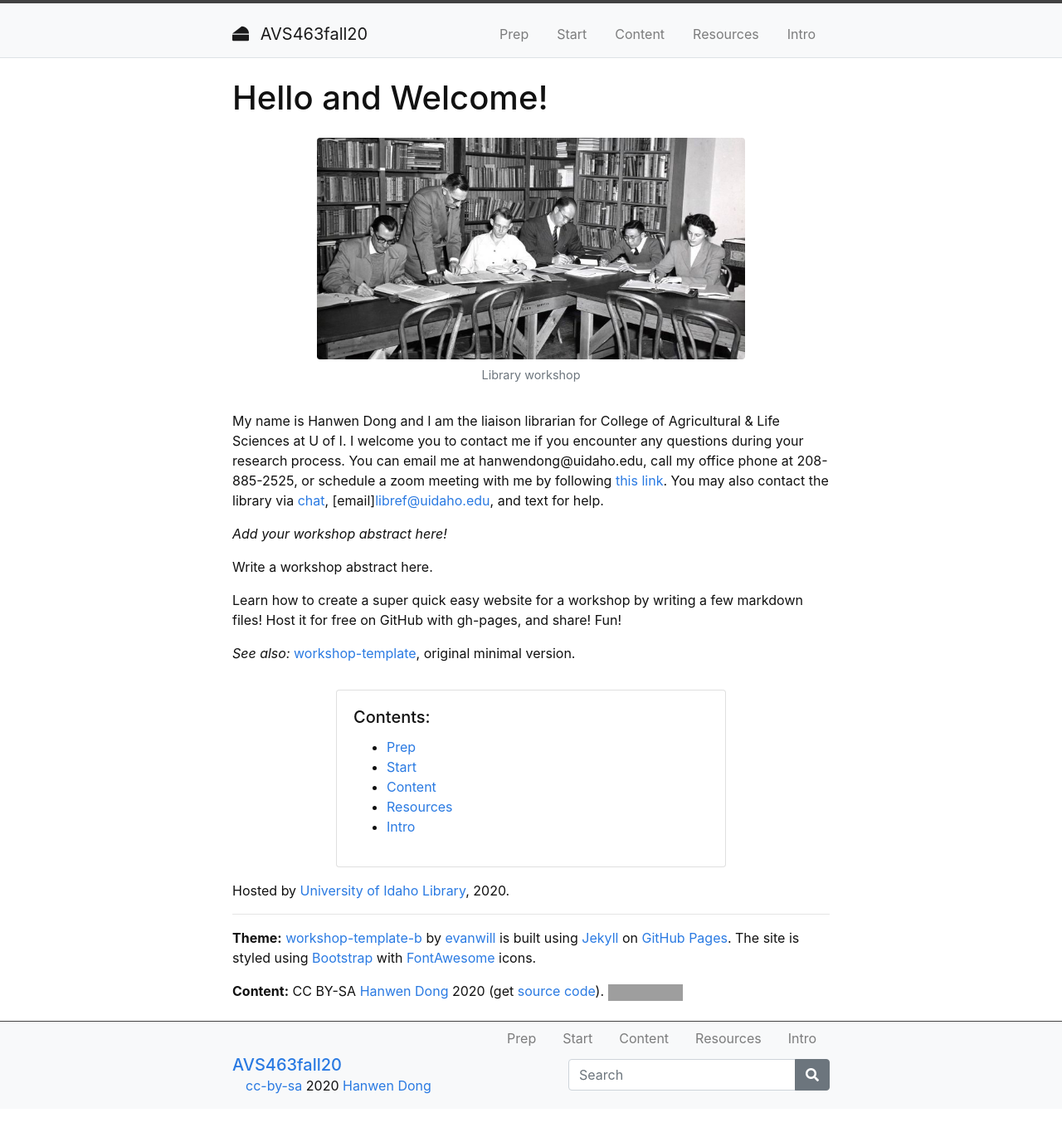
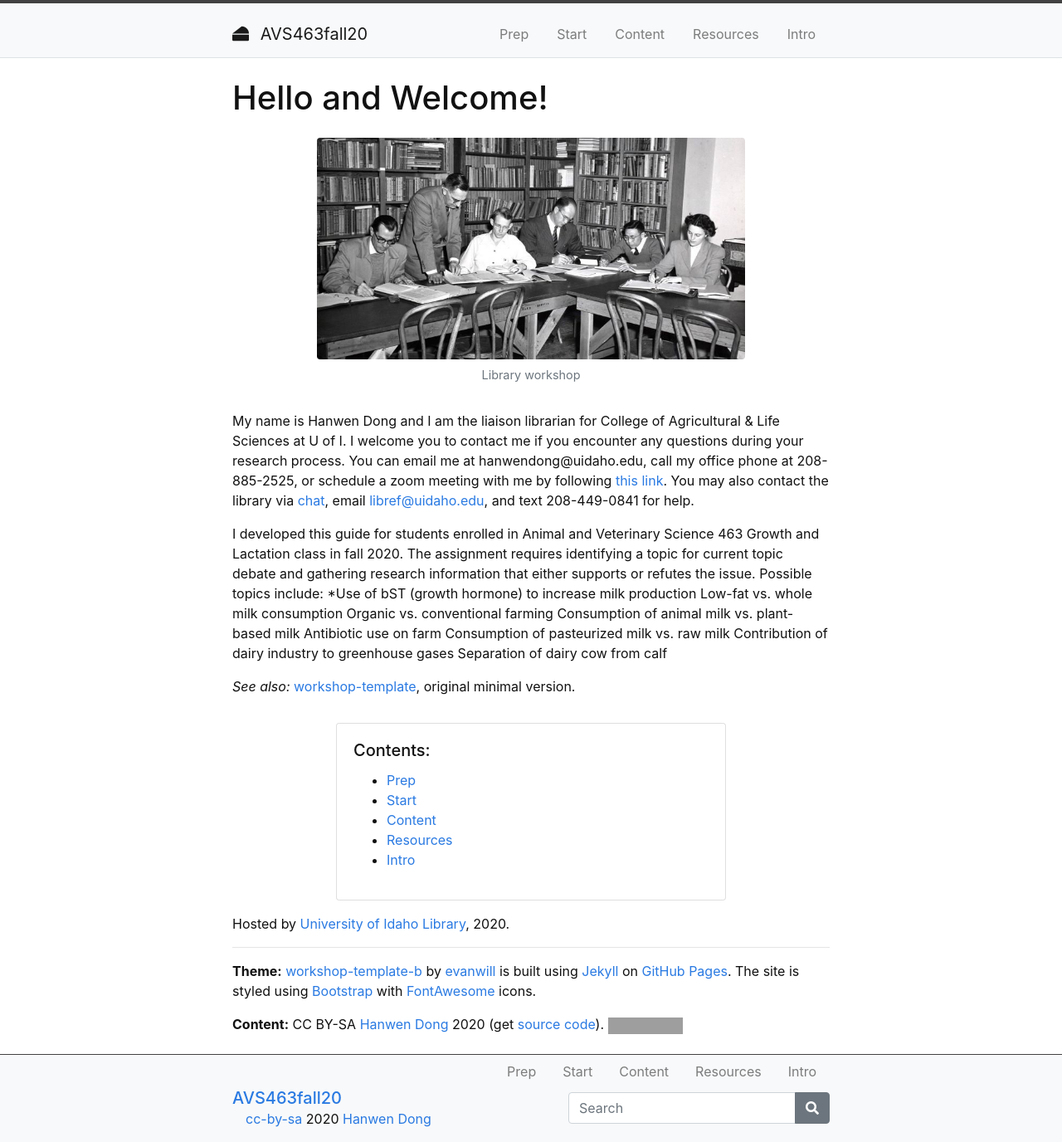
Before and after one commit to hanwendong1/AVS463-f20, a Jekyll site: the page built from index.md, in a window 1280 px wide. Shown: the whole page at 83% size. Built offline with Jekyll 4.4.1, drawn with Linux system fonts in a browser that asks for light colours; before the commit the page ends 1336 px from its top, so only the background shows below that; grey boxes are pictures that could not be loaded.

Commit message:
Update index.md

```diff
--- a/index.md
+++ b/index.md
@@ -7,15 +7,18 @@ layout: default
 
 {% include figure.html img="uidaho-workshop.jpg" alt="intro image here" caption="Library workshop" width="75%" %}
 
-My name is Hanwen Dong and I am the liaison librarian for College of Agricultural & Life Sciences at U of I. I welcome you to contact me if you encounter any questions during your research process. You can email me at hanwendong@uidaho.edu, call my office phone at 208-885-2525, or schedule a zoom meeting with me by following [this link](https://uidaho.co1.qualtrics.com/jfe/form/SV_1GJiDTJ7po0bDk9?topic=Agricultural+%26amp%3B+Life+Sciences&person=Hanwen+Dong&email=hanwendong%40uidaho.edu). You may also contact the library via [chat](https://www.lib.uidaho.edu/help/chat.html), [email]<libref@uidaho.edu>, and text for help.
+My name is Hanwen Dong and I am the liaison librarian for College of Agricultural & Life Sciences at U of I. I welcome you to contact me if you encounter any questions during your research process. You can email me at hanwendong@uidaho.edu, call my office phone at 208-885-2525, or schedule a zoom meeting with me by following [this link](https://uidaho.co1.qualtrics.com/jfe/form/SV_1GJiDTJ7po0bDk9?topic=Agricultural+%26amp%3B+Life+Sciences&person=Hanwen+Dong&email=hanwendong%40uidaho.edu). You may also contact the library via [chat](https://www.lib.uidaho.edu/help/chat.html), email <libref@uidaho.edu>, and text 208-449-0841 for help.
 
-*Add your workshop abstract here!*
+I developed this guide for students enrolled in Animal and Veterinary Science 463 Growth and Lactation class in fall 2020. The assignment requires identifying a topic for current topic debate and gathering research information that either supports or refutes the issue. Possible topics include:
+*Use of bST (growth hormone) to increase milk production
+Low-fat vs. whole milk consumption
+Organic vs. conventional farming
+Consumption of animal milk vs. plant-based milk
+Antibiotic use on farm
+Consumption of pasteurized milk vs. raw milk
+Contribution of dairy industry to greenhouse gases
+Separation of dairy cow from calf
 
-Write a workshop abstract here.
-
-Learn how to create a super quick easy website for a workshop by writing a few markdown files!
-Host it for free on GitHub with gh-pages, and share!
-Fun!
 
 *See also:* [workshop-template](https://evanwill.github.io/workshop-template/), original minimal version.
 
```
